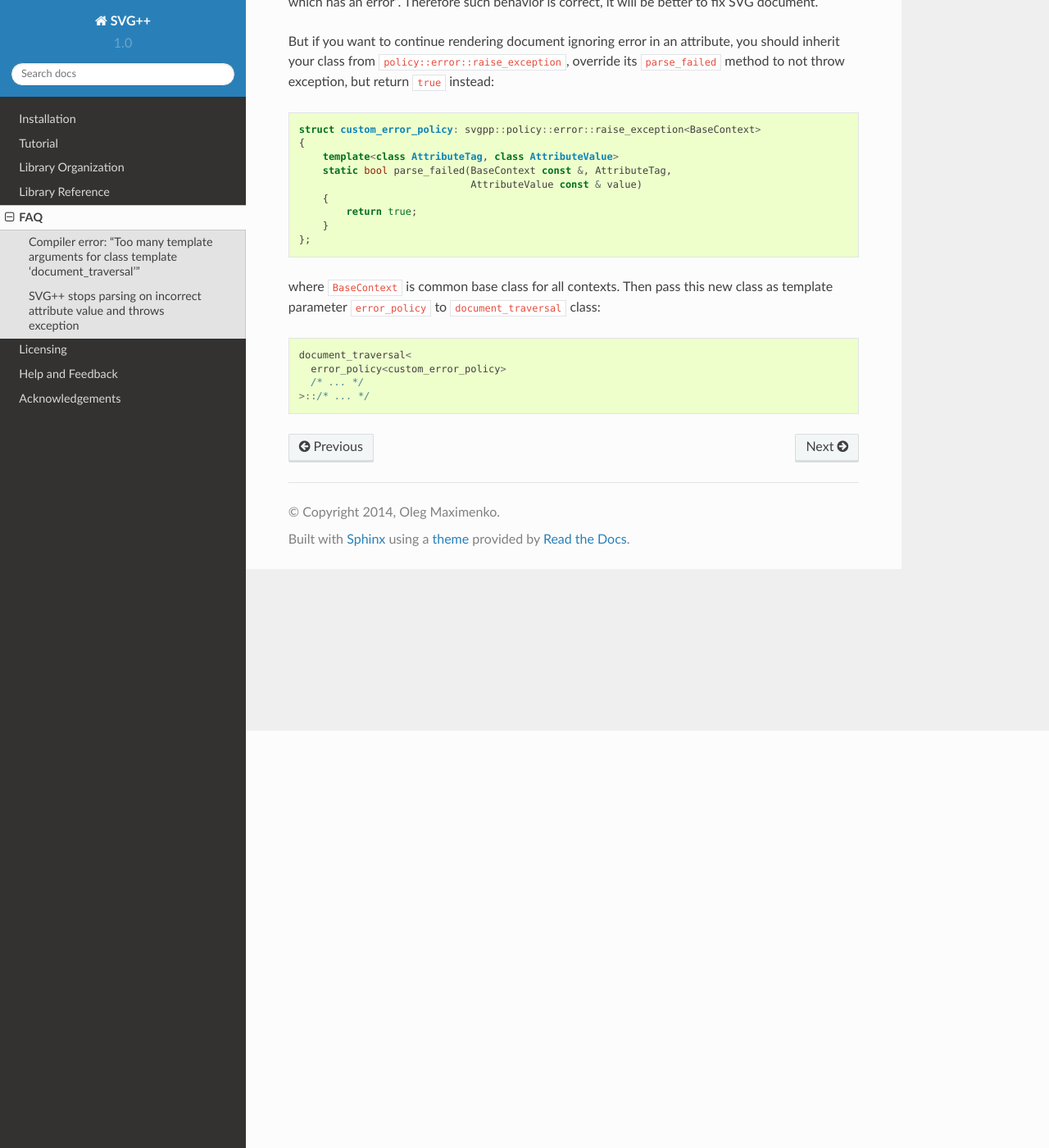
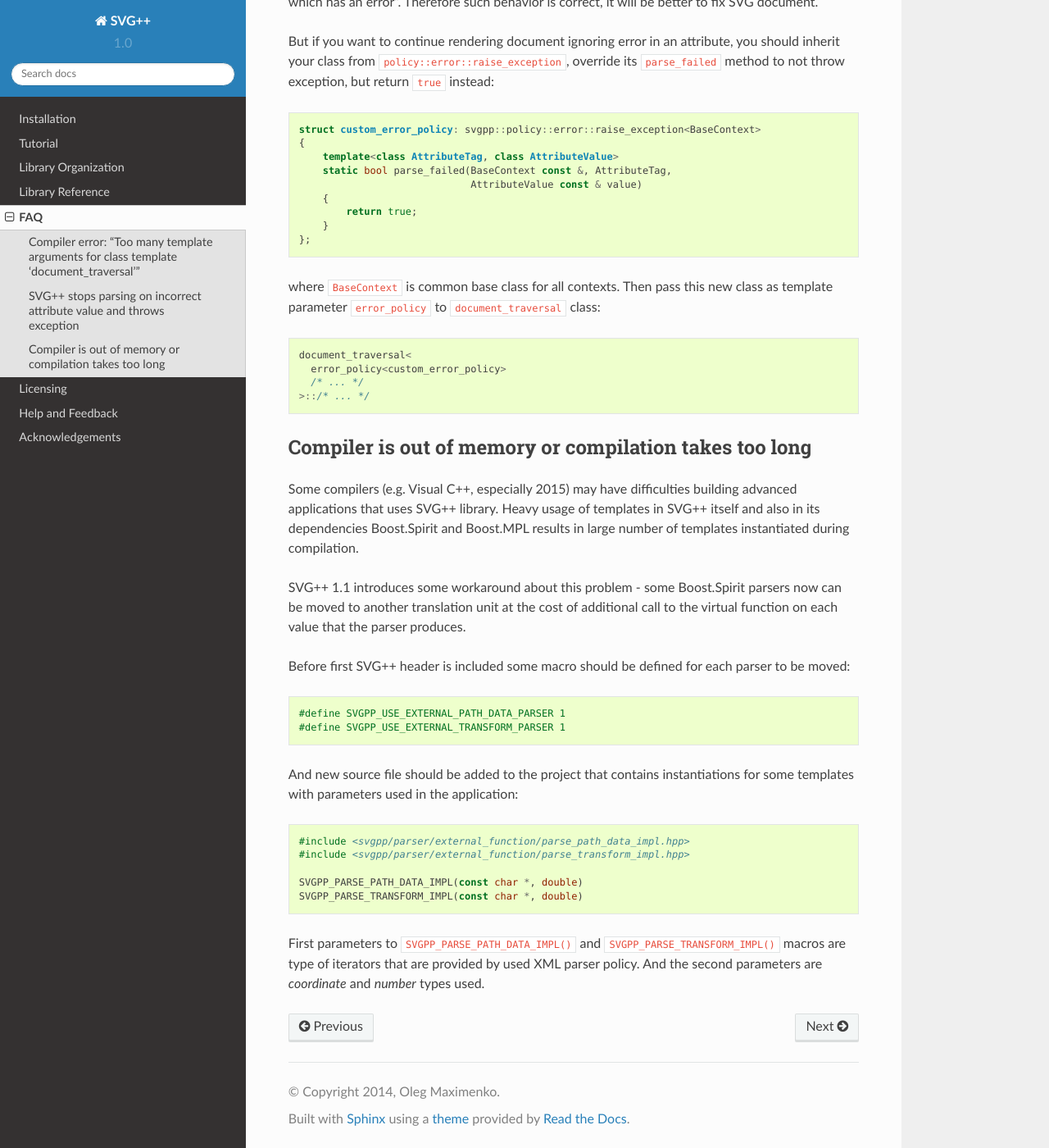
Before and after one commit to svgpp/svgpp, a Sphinx documentation site: the page built from doc/sphinx/faq.rst, in a window 1280 px wide and 1400 px high, scrolled down 509 px. Shown: the whole window at 82% size. Built offline with Sphinx 7.4.7 and the Read the Docs theme 2.0.0, drawn with Linux system fonts in a browser that asks for light colours; pages that are not in the unit, such as notebooks, are missing from menus.

Commit message:
Version 1.1: documentation extended with the new options for externalizing parsers implementation

```diff
--- a/doc/sphinx/faq.rst
+++ b/doc/sphinx/faq.rst
@@ -36,3 +36,34 @@ Then pass this new class as template parameter ``error_policy`` to ``document_tr
     error_policy<custom_error_policy>
     /* ... */
   >::/* ... */
+
+.. _external-parser_section:
+
+Compiler is out of memory or compilation takes too long
+"""""""""""""""""""""""""""""""""""""""""""""""""""""""""""""""""""""""""""""""""""""""""""""""
+
+Some compilers (e.g. Visual C++, especially 2015) may have difficulties building advanced applications
+that uses SVG++ library.
+Heavy usage of templates in SVG++ itself and also in its dependencies Boost.Spirit and Boost.MPL
+results in large number of templates instantiated during compilation.
+
+SVG++ 1.1 introduces some workaround about this problem - some Boost.Spirit parsers now can be
+moved to another translation unit at the cost of additional call to the virtual function on each value that
+the parser produces.
+
+Before first SVG++ header is included some macro should be defined for each parser to be moved::
+
+  #define SVGPP_USE_EXTERNAL_PATH_DATA_PARSER 1
+  #define SVGPP_USE_EXTERNAL_TRANSFORM_PARSER 1
+
+And new source file should be added to the project that contains instantiations for some templates with
+parameters used in the application::
+
+  #include <svgpp/parser/external_function/parse_path_data_impl.hpp>
+  #include <svgpp/parser/external_function/parse_transform_impl.hpp>
+
+  SVGPP_PARSE_PATH_DATA_IMPL(const char *, double)
+  SVGPP_PARSE_TRANSFORM_IMPL(const char *, double)
+
+First parameters to ``SVGPP_PARSE_PATH_DATA_IMPL()`` and ``SVGPP_PARSE_TRANSFORM_IMPL()`` macros are type of iterators
+that are provided by used XML parser policy. And the second parameters are *coordinate* and *number* types used.
--- a/doc/sphinx/installation.rst
+++ b/doc/sphinx/installation.rst
@@ -12,7 +12,7 @@ Including ``svgpp/svgpp.hpp`` will be sufficient for most projects.
 
 Library was tested with this compilers:
 
-* Visual Studio 2010, 2012, 2013
+* Visual Studio 2010, 2012, 2013, 2015
 * GCC 4.8 (in C++11 mode it requires Boost >= 1.56)
 * Clang 3.2
 
--- a/doc/sphinx/lesson01.rst
+++ b/doc/sphinx/lesson01.rst
@@ -411,6 +411,11 @@ to fragments in same SVG document.
 
 Source code: `src/samples/sample01g.cpp <https://github.com/svgpp/svgpp/blob/master/src/samples/sample01g.cpp>`_.
 
+.. note::
+  ``svgpp_parser_impl.cpp`` file was added to the project and a couple of macros was added at the start of the ``sample01g.cpp``
+  to get around Visual C++ 2015 "compiler out of memory" problem.
+  See :ref:`description <external-parser_section>` of this solution.
+
 Custom Color Factory
 ^^^^^^^^^^^^^^^^^^^^^^^^^^^^^^
 
```
Also changed, not shown: README.md (+1 -1 lines).
